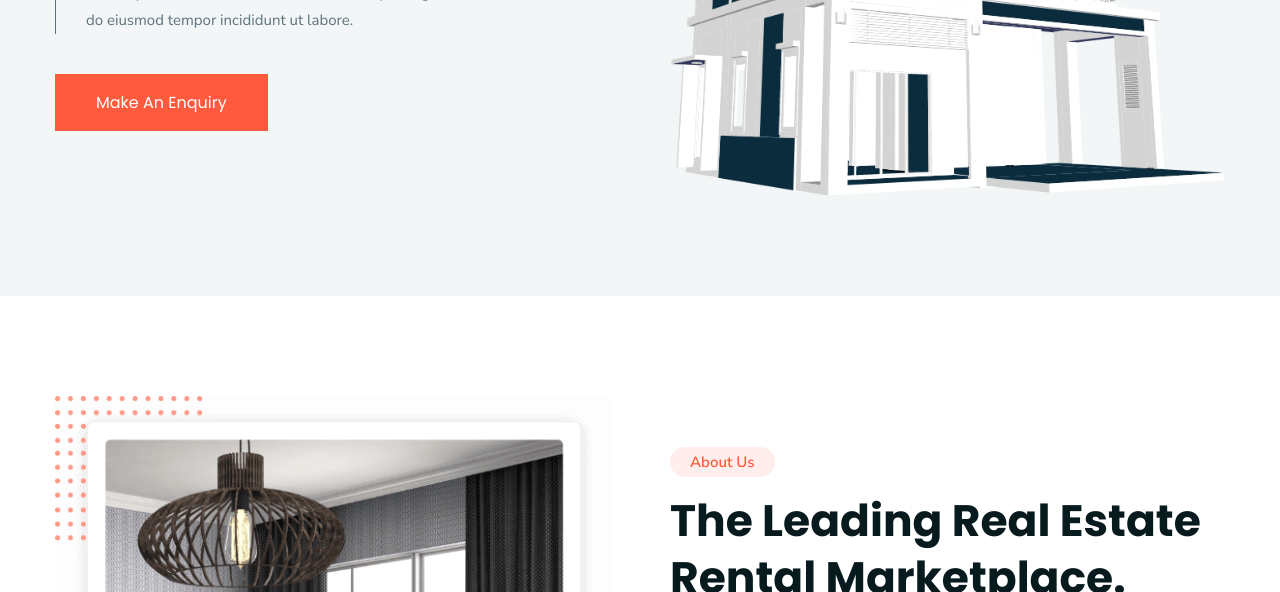
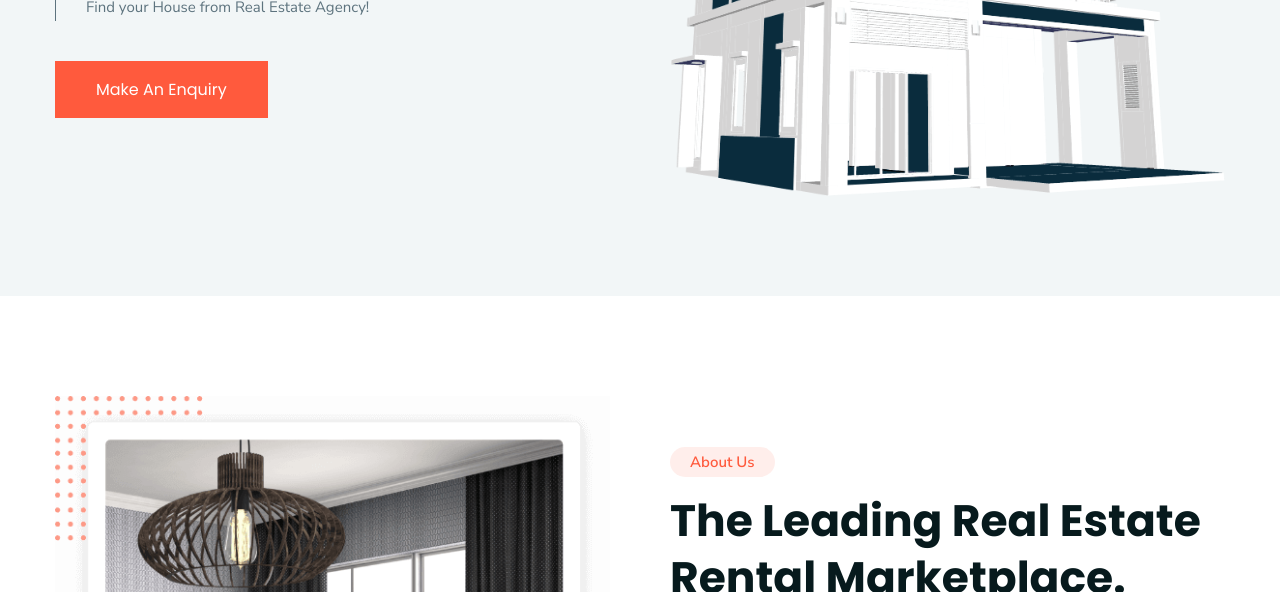
Before and after one commit to Sabhyapk/Real-Estate, a plain HTML site: page index.html in a window 1280 px wide. Shown: the part 508-1100 px from the top of the page. Drawn offline with nearby package versions, Linux system fonts and the light colour scheme.

Commit message:
Update index.html

```diff
--- a/index.html
+++ b/index.html
@@ -206,7 +206,7 @@
             <h2 class="h1 hero-title">Find Your Dream House By Us</h2>
 
             <p class="hero-text">
-              Lorem ipsum dolor sit amet, consectetur adipisicing elit, sed do eiusmod tempor incididunt ut labore.
+              Find your House from Real Estate Agency!
             </p>
 
             <button class="btn">Make An Enquiry</button>
```
